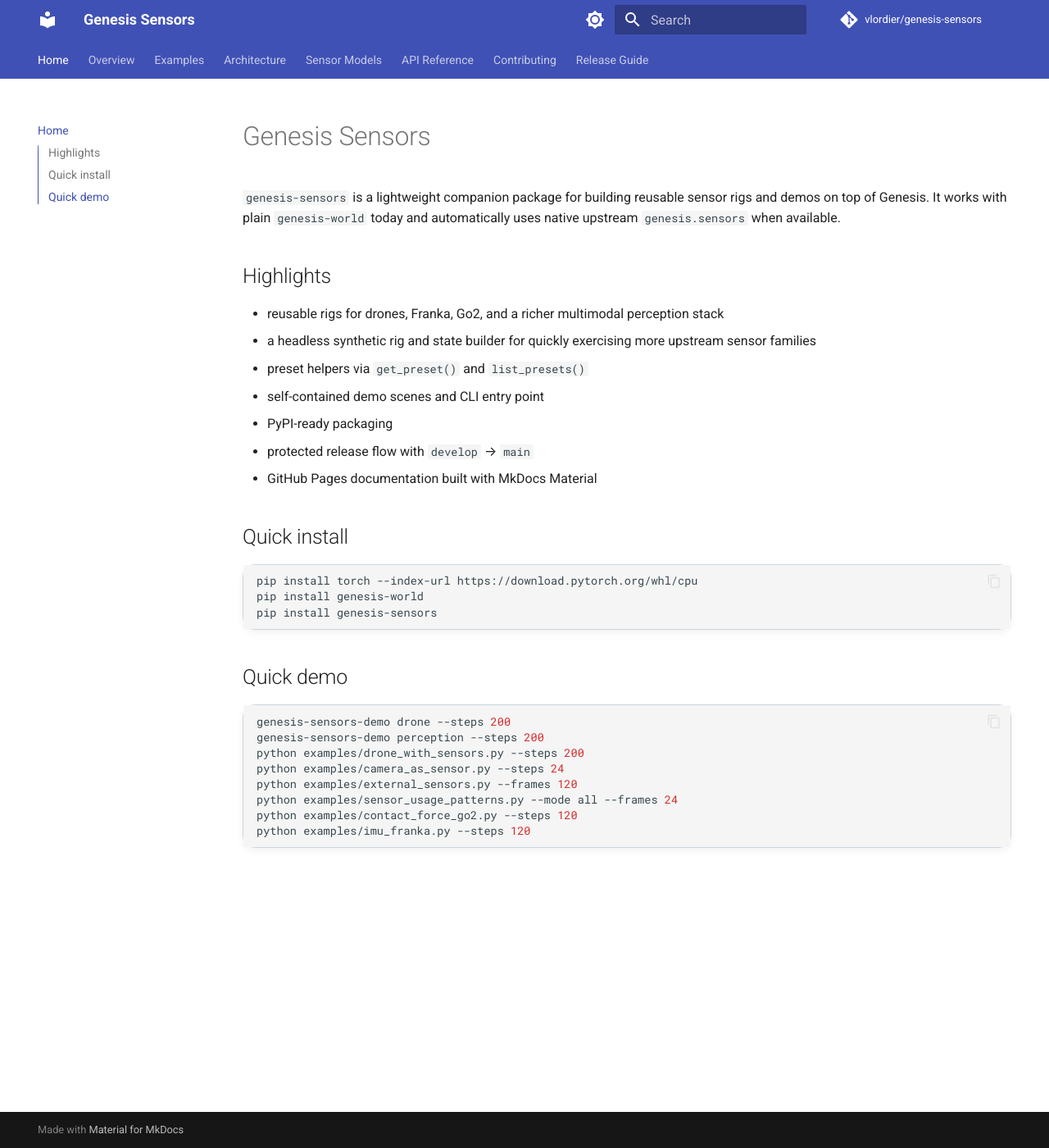
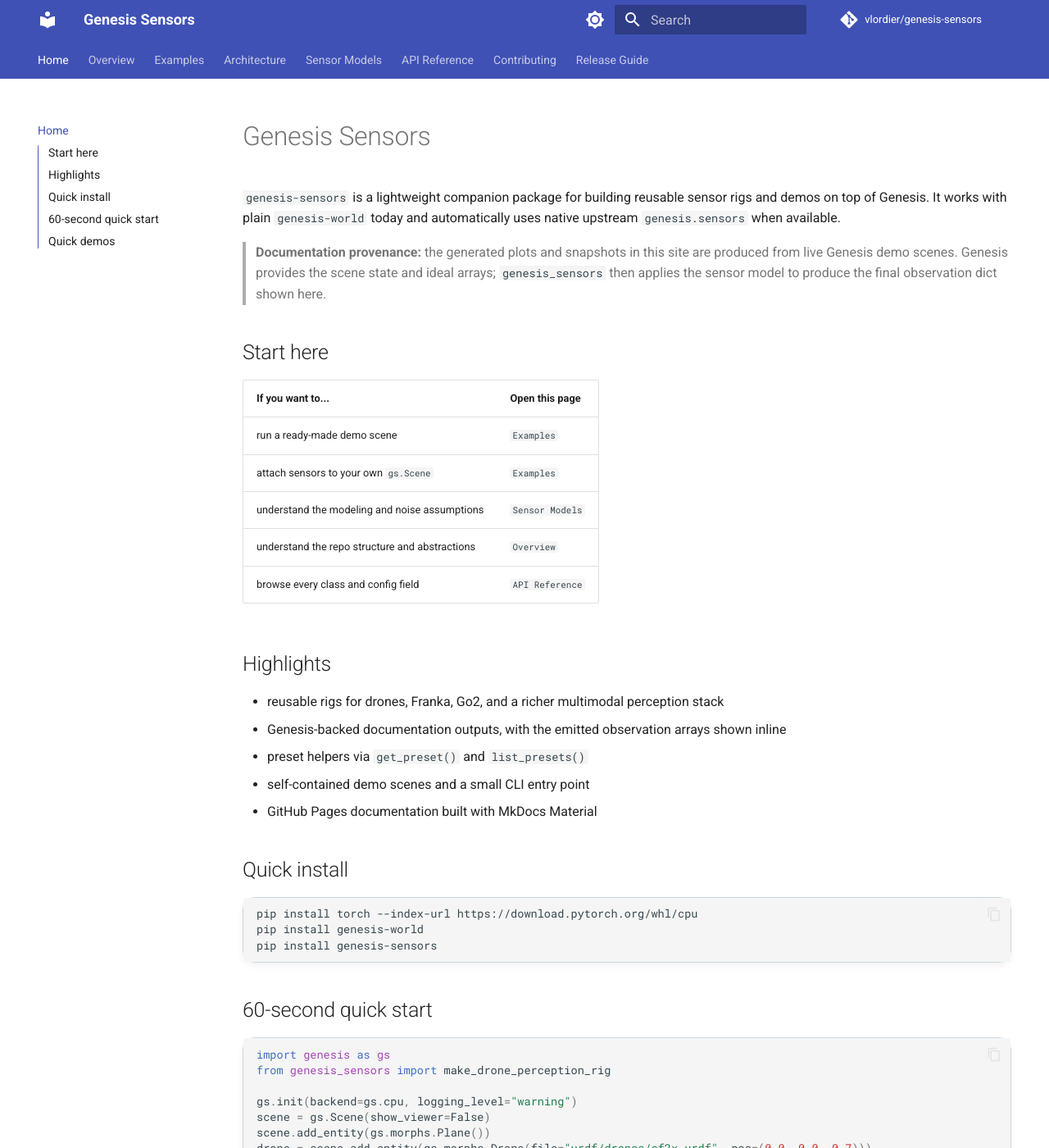
Before and after one commit to vlordier/genesis-sensors, an MkDocs documentation site: the page built from docs/index.md, in a window 1280 px wide and 1400 px high. Shown: the whole window at 82% size. Built offline with MkDocs 1.6.1 and Material for MkDocs 9.7.7, drawn with Linux system fonts in a browser that asks for light colours; comment, search, counter and statistics services are not loaded; some of the changed text lies outside the part shown.

Commit message:
docs: improve docs flow and provenance

````diff
--- a/docs/index.md
+++ b/docs/index.md
@@ -1,15 +1,29 @@
 # Genesis Sensors
 
-`genesis-sensors` is a lightweight companion package for building reusable sensor rigs and demos on top of Genesis. It works with plain `genesis-world` today and automatically uses native upstream `genesis.sensors` when available.
+`genesis-sensors` is a lightweight companion package for building reusable sensor rigs and demos on top of
+Genesis. It works with plain `genesis-world` today and automatically uses native upstream `genesis.sensors`
+when available.
+
+> **Documentation provenance:** the generated plots and snapshots in this site are produced from live
+> Genesis demo scenes. Genesis provides the scene state and ideal arrays; `genesis_sensors` then applies
+> the sensor model to produce the final observation dict shown here.
+
+## Start here
+
+| If you want to... | Open this page |
+| --- | --- |
+| run a ready-made demo scene | `Examples` |
+| attach sensors to your own `gs.Scene` | `Examples` |
+| understand the modeling and noise assumptions | `Sensor Models` |
+| understand the repo structure and abstractions | `Overview` |
+| browse every class and config field | `API Reference` |
 
 ## Highlights
 
 - reusable rigs for drones, Franka, Go2, and a richer multimodal perception stack
-- a headless synthetic rig and state builder for quickly exercising more upstream sensor families
+- Genesis-backed documentation outputs, with the emitted observation arrays shown inline
 - preset helpers via `get_preset()` and `list_presets()`
-- self-contained demo scenes and CLI entry point
-- PyPI-ready packaging
-- protected release flow with `develop` → `main`
+- self-contained demo scenes and a small CLI entry point
 - GitHub Pages documentation built with MkDocs Material
 
 ## Quick install
@@ -20,15 +34,34 @@
 pip install genesis-sensors
 ```
 
-## Quick demo
+## 60-second quick start
+
+```python
+import genesis as gs
+from genesis_sensors import make_drone_perception_rig
+
+gs.init(backend=gs.cpu, logging_level="warning")
+scene = gs.Scene(show_viewer=False)
+scene.add_entity(gs.morphs.Plane())
+drone = scene.add_entity(gs.morphs.Drone(file="urdf/drones/cf2x.urdf", pos=(0.0, 0.0, 0.7)))
+scene.build()
+
+rig = make_drone_perception_rig(drone, dt=0.02, seed=0)
+rig.reset()
+
+for step in range(12):
+    scene.step()
+    obs = rig.step(step * 0.02)
+    print(obs["rgb"]["rgb"].shape, len(obs["lidar"]["points"]))
+```
+
+## Quick demos
 
 ```bash
-genesis-sensors-demo drone --steps 200
-genesis-sensors-demo perception --steps 200
-python examples/drone_with_sensors.py --steps 200
-python examples/camera_as_sensor.py --steps 24
-python examples/external_sensors.py --frames 120
-python examples/sensor_usage_patterns.py --mode all --frames 24
-python examples/contact_force_go2.py --steps 120
-python examples/imu_franka.py --steps 120
+genesis-sensors perception --steps 200
+genesis-sensors franka --steps 200
+PYTHONPATH=src python examples/perception_demo.py --steps 12 --dt 0.02
+PYTHONPATH=src python examples/franka_demo.py --steps 12 --dt 0.02
 ```
+
+For a fuller walkthrough with embedded outputs, go to `Examples`.
````
Also changed, not shown: docs/examples.md (+19 -0 lines), docs/overview.md (+38 -6 lines), docs/sensor-models.md (+23 -0 lines).
